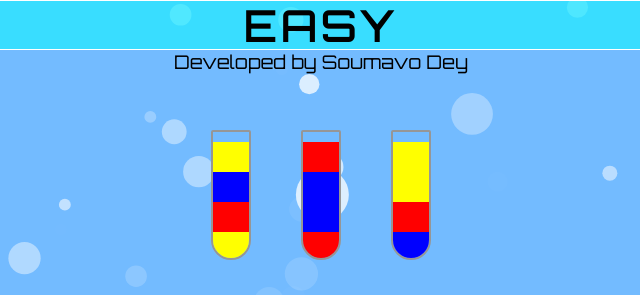
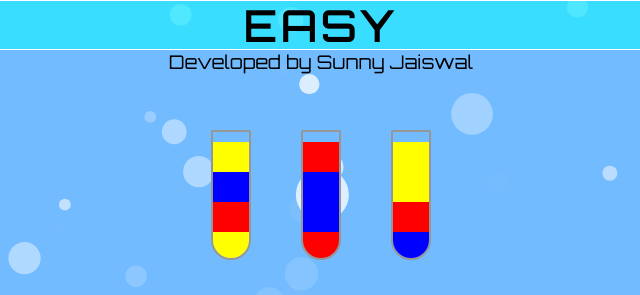
Before and after one commit to Sunny456123/liquiidsort456, a plain HTML site: page index.html in a window 1280 px wide. Both pictures are taken after a click on the button "EASY". Shown: the top 295 px of the page, 319-959 px from the left. Drawn offline with Linux system fonts and the light colour scheme; a web font is replaced by a local one.

Commit message:
Update index.html

```diff
--- a/index.html
+++ b/index.html
@@ -317,7 +317,7 @@
                     </svg>
                 </div>
             </div>
-            <div id="cr2" class="credit">Developed by Soumavo Dey</div>
+            <div id="cr2" class="credit">Developed by Sunny Jaiswal</div>
         </div>
     </div>
     <script src="js/game.js"></script>
```
